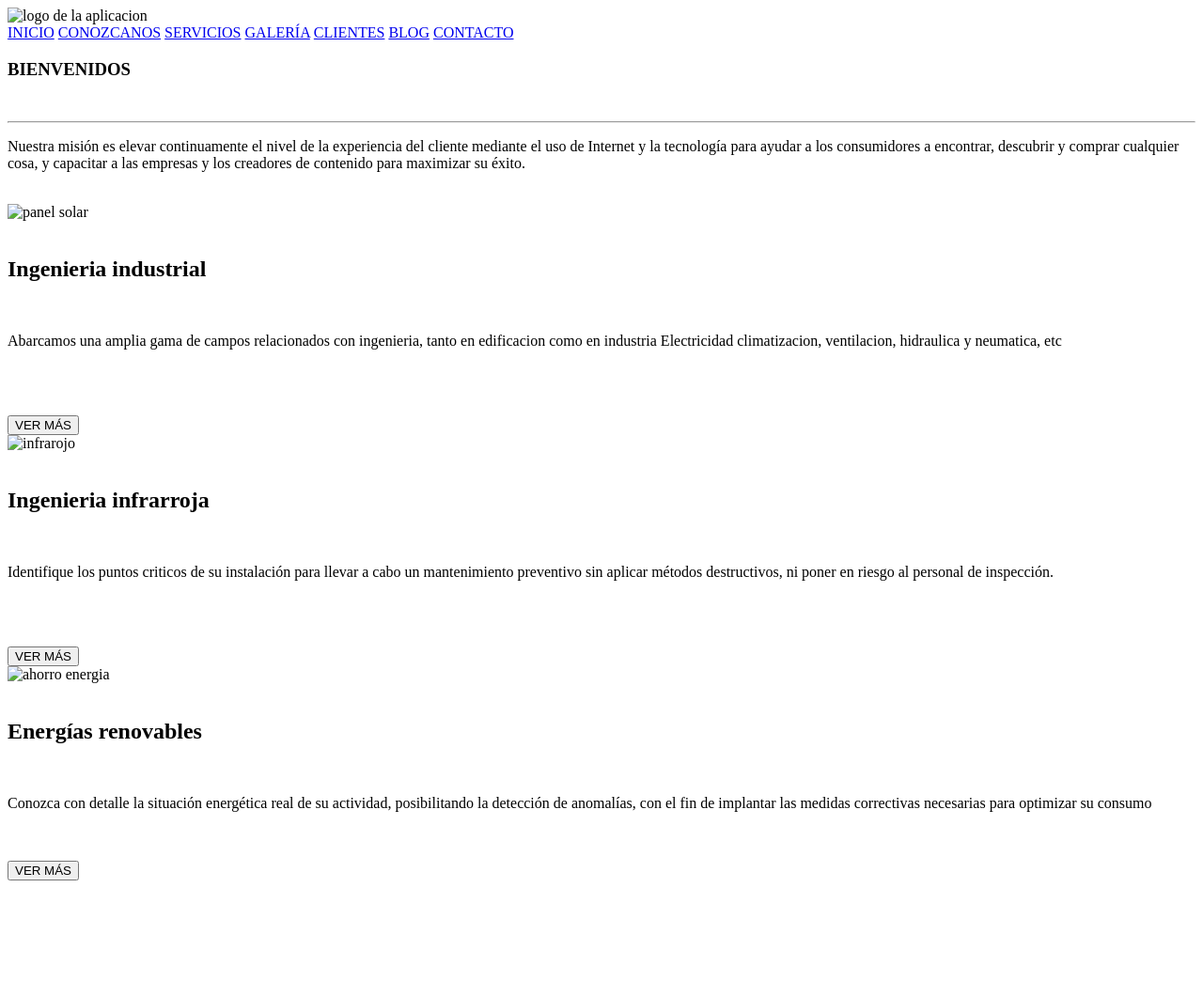
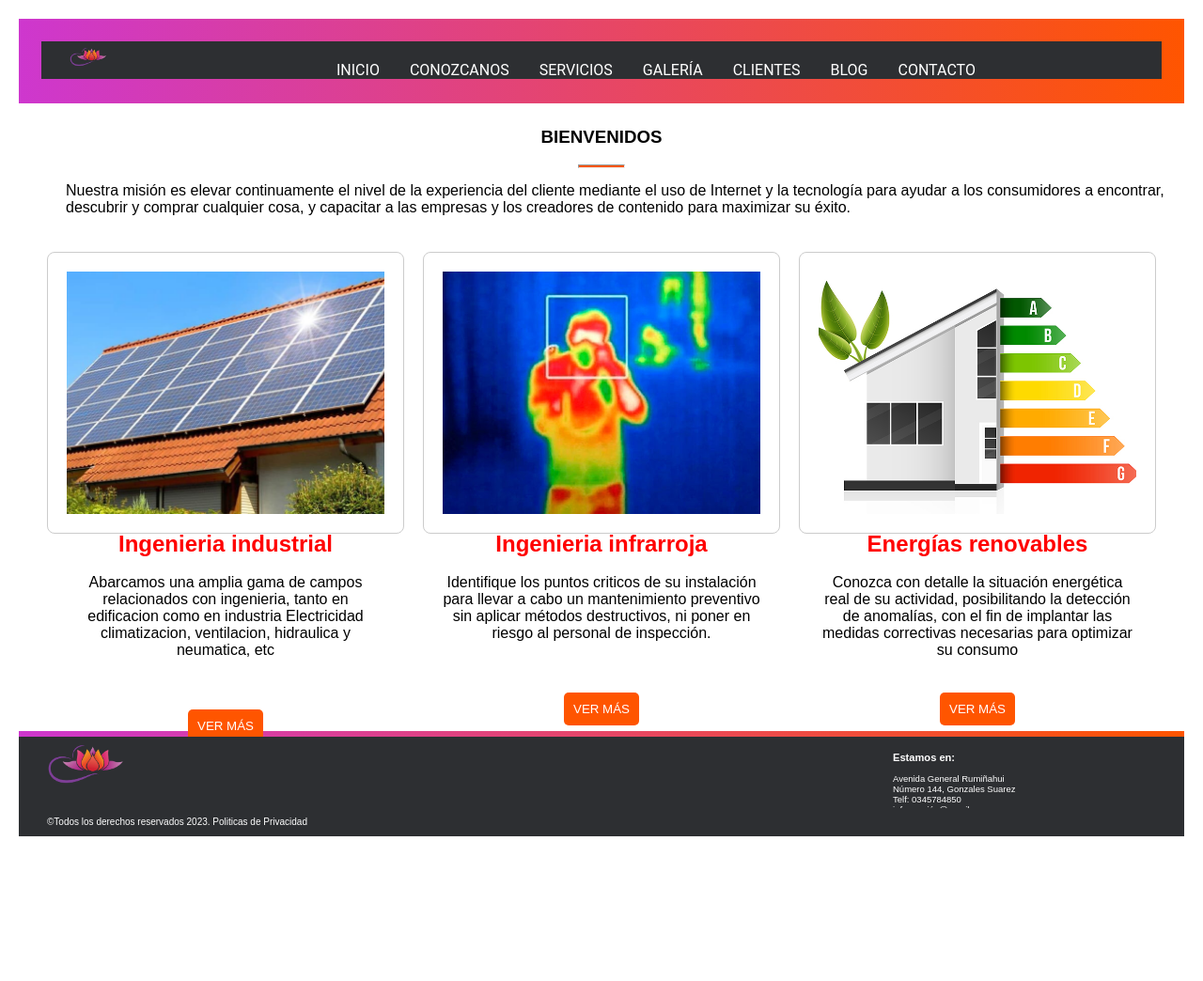
Before and after one commit to crisalissc14/FUNDAMENTOS23-24, a plain HTML site: page MAQUETARHTMLCSS/index.html in a window 1280 px wide. Shown: the top 1044 px of the page at 94% size. After the commit the page ends 890 px from the top, so only its background shows below. Drawn offline with Linux system fonts and the light colour scheme.

Commit message:
corrigiendo errrores

```diff
--- a/MAQUETARHTMLCSS/index.html
+++ b/MAQUETARHTMLCSS/index.html
@@ -1,12 +1,11 @@
 <!DOCTYPE html>
 <html lang="es">
-
 <head>
     <meta charset="UTF-8">
     <meta name="viewport" content="width=device-width, initial-scale=1.0">
-    <title>Pagina web de Energía Hidraúlica</title>
-    <link rel="stylesheet" href="./css/estilos.css">
-    <link rel="manifest" href="/manifest.json" />
+    <title>Pagina web de Energía</title>
+    <link rel="stylesheet" href="./css/style.css">
+    <link rel="manifest" href="./manifest.json" />
 
 </head>
 
@@ -15,7 +14,7 @@
         <section class="contenedor section-1">
             <header class="header">
                 <div class="img">
-                    <img src="/MATERIAL/logo.png" alt="logo de la aplicacion">
+                    <img src="./img/logo.png" alt="logo de la aplicacion">
                 </div>
                 <nav class="menu">
                     <a href="#">INICIO</a>
@@ -45,7 +44,7 @@
             <div class="columnas">
                 <article class="columna">
                     <div class="contenidoMultimedia">
-                        <img class="contenidoMultimedia" src="/MATERIAL/img-1.jpg" alt="panel solar">
+                        <img class="contenidoMultimedia" src="./img/img-1.jpg" alt="panel solar">
                     </div>
                     <br>
                     <h2>Ingenieria industrial</h2>
@@ -59,7 +58,7 @@
                 </article>
                 <article class="columna">
                     <div class="contenidoMultimedia">
-                        <img class="contenidoMultimedia" src="/MATERIAL/img-2.jpg" alt="infrarojo">
+                        <img class="contenidoMultimedia" src="./img/img-2.jpg" alt="infrarojo">
                     </div>
                     <br>
                     <h2>Ingenieria infrarroja</h2>
@@ -73,7 +72,7 @@
                 </article>
                 <article class="columna">
                     <div class="contenidoMultimedia">
-                        <img class="contenidoMultimedia" src="/MATERIAL/img-3.jpg" alt="ahorro energia">
+                        <img class="contenidoMultimedia" src="./img/img-3.jpg" alt="ahorro energia">
                     </div>
                     <br>
                     <h2>Energías renovables</h2>
@@ -95,7 +94,7 @@
         <section class="contenedor_seccion3">
             <div class="seccion3_elementos">
                 <div class="img">
-                    <img src="/MATERIAL/logo.png" alt="">
+                    <img src="./img/logo.png" alt="">
                 </div>
                 <div class="s3-textos">
                     <br>
@@ -115,7 +114,7 @@
     </main>
     <script>
         if ('serviceWorker' in navigator) {
-            navigator.serviceWorker.register('/sw.js')
+            navigator.serviceWorker.register('/serive-worker.js')
                 .then(registration => {
                     console.log('Service Worker registrado con éxito:', registration);
                 })
```
Also changed, not shown: MAQUETARHTMLCSS/Img/imagen.png (deleted), MAQUETARHTMLCSS/manifest.json, MAQUETARHTMLCSS/service-worker.js (renamed from MAQUETARHTMLCSS/js/service-worker.js).
